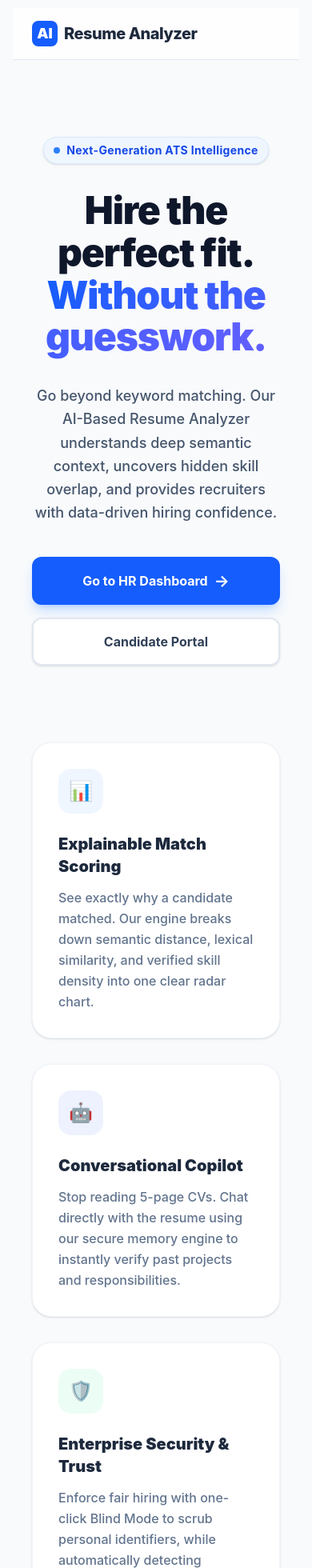
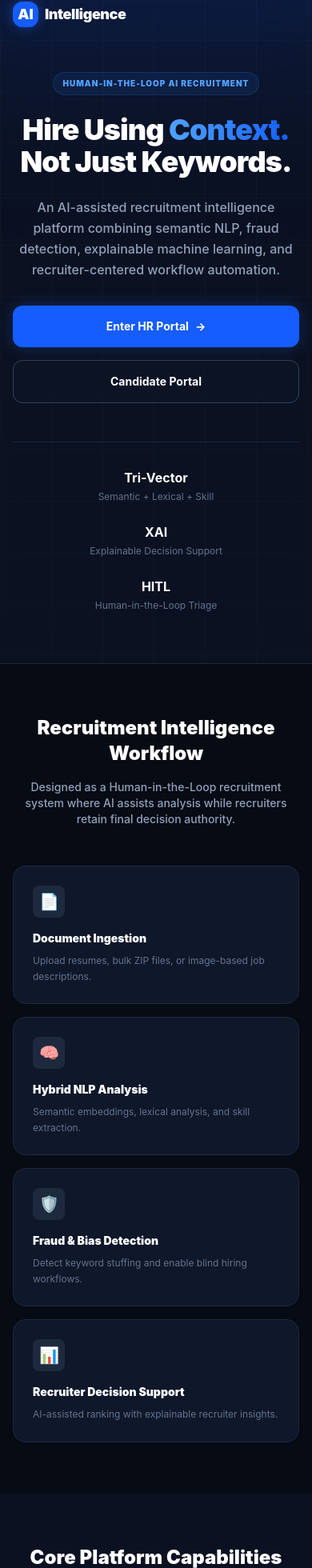
Before and after one commit to AnkithBinagekar/AI-Based-Resume-Analyzer-, a React app in the folder frontend/: page / in a window 390 px wide. Shown: the part 14-1974 px from the top of the page at 80% size. Built offline with nearby package versions, Linux system fonts and the light colour scheme; no server answers; the HTML template or start-up script is replaced by a standard one.

Commit message:
Updated and polished the Landing Page

```diff
--- a/frontend/src/App.css
+++ b/frontend/src/App.css
@@ -4,10 +4,12 @@
 * { box-sizing: border-box; }
 body, html { margin: 0; padding: 0; width: 100%; min-height: 100vh; background-color: #f4f7f8; font-family: 'Inter', sans-serif; color: #2c3e50; }
 
-#root { width: 100%; display: flex; justify-content: center; }
+/* 🚨 DELETE THE #root BLOCK THAT WAS HERE 🚨 */
 
 /* Expanded Container for Split-Screen */
 .container { width: 100%; max-width: 1300px; margin: 2rem auto; padding: 0 1.5rem; }
+
+/* ... (Keep the rest of your App.css exactly as it is) ... */
 
 .app-header { text-align: center; margin-bottom: 2rem; }
 h1 { font-size: clamp(2rem, 5vw, 2.5rem); font-weight: 700; color: #1a252f; margin: 0; }
--- a/frontend/src/App.jsx
+++ b/frontend/src/App.jsx
@@ -105,11 +105,12 @@ function NavigationBar() {
 function App() {
   return (
     <BrowserRouter>
-      {/* Make sure the main background fills the screen and prevents horizontal scrolling on phones */}
-      <div className="min-h-[100dvh] bg-slate-50 font-sans text-slate-900 overflow-x-hidden selection:bg-blue-200">
+      {/* Removed the hardcoded bg-slate-50 here so the dark landing page works! */}
+      <div className="min-h-[100dvh] font-sans text-slate-900 overflow-x-hidden selection:bg-blue-200">
         <NavigationBar />
 
-        <main className="max-w-7xl mx-auto px-4 sm:px-6 lg:px-8 py-6 md:py-10">
+        {/* 🚨 REMOVED the <main> padding and max-width classes so pages can be edge-to-edge */}
+        <main className="w-full">
           <Routes>
             <Route path="/" element={<LandingPage />} />
             <Route path="/login" element={<Login />} />
--- a/frontend/src/components/XAIDial.jsx
+++ b/frontend/src/components/XAIDial.jsx
@@ -8,19 +8,20 @@ const XAIDial = ({ featureBreakdown }) => {
   if (!featureBreakdown) return null;
 
   // Transform the backend decimals (0.0 to 1.0) into UI percentages (0 to 100)
+  // UPDATED: Translated subjects into "HR English"
   const data = [
     {
-      subject: 'Hard Skill Overlap',
+      subject: 'Matched Tools & Skills',
       score: Math.round(featureBreakdown.skill_overlap_score * 100),
       fullMark: 100,
     },
     {
-      subject: 'Semantic Context',
+      subject: 'Contextual Exp. (Semantic)',
       score: Math.round(featureBreakdown.semantic_score * 100),
       fullMark: 100,
     },
     {
-      subject: 'Lexical Match',
+      subject: 'Exact Keyword Match (Lexical)',
       score: Math.round(featureBreakdown.lexical_score * 100),
       fullMark: 100,
     }
@@ -40,24 +41,11 @@ const XAIDial = ({ featureBreakdown }) => {
   };
 
   return (
-    <div className="bg-white p-6 md:p-8 rounded-3xl shadow-sm border border-slate-200 w-full animate-in fade-in zoom-in-95 duration-500">
-      <div className="mb-2 flex flex-col md:flex-row md:items-center justify-between gap-2">
-        <div>
-          <h3 className="text-xl font-black text-slate-800 flex items-center gap-2">
-            <span className="text-blue-600">⬡</span> Explainable AI (XAI)
-          </h3>
-          <p className="text-sm text-slate-500 font-medium mt-1">
-            Random Forest Decision Vectors
-          </p>
-        </div>
-
-      </div>
-
-      {/* Explicit Height for Recharts */}
-      <div className="h-64 md:h-72 w-full mt-4">
+    <div className="w-full flex flex-col items-center">
+      <div className="h-64 w-full">
         <ResponsiveContainer width="100%" height="100%">
-          <RadarChart cx="50%" cy="50%" outerRadius="75%" data={data}>
-            <PolarGrid stroke="#e2e8f0" strokeDasharray="3 3" />
+          <RadarChart cx="50%" cy="50%" outerRadius="70%" data={data}>
+            <PolarGrid stroke="#e2e8f0" />
             <PolarAngleAxis
               dataKey="subject"
               tick={{ fill: '#475569', fontSize: 11, fontWeight: '800' }}
@@ -82,17 +70,18 @@ const XAIDial = ({ featureBreakdown }) => {
         </ResponsiveContainer>
       </div>
 
-      <div className="mt-4 pt-4 border-t border-slate-100 grid grid-cols-3 gap-2 text-center">
+      {/* UPDATED: Footer text to match the new HR terminology */}
+      <div className="mt-4 pt-4 border-t border-slate-100 grid grid-cols-3 gap-2 text-center w-full">
         <div>
-          <p className="text-[10px] font-bold text-slate-400 uppercase">Lexical</p>
+          <p className="text-[10px] font-bold text-slate-400 uppercase">Keyword Match</p>
           <p className="text-sm font-black text-slate-700">{data[2].score}%</p>
         </div>
         <div className="border-l border-r border-slate-100">
-          <p className="text-[10px] font-bold text-slate-400 uppercase">Semantic</p>
+          <p className="text-[10px] font-bold text-slate-400 uppercase">Contextual Exp.</p>
           <p className="text-sm font-black text-slate-700">{data[1].score}%</p>
         </div>
         <div>
-          <p className="text-[10px] font-bold text-slate-400 uppercase">Overlap</p>
+          <p className="text-[10px] font-bold text-slate-400 uppercase">Tools & Skills</p>
           <p className="text-sm font-black text-slate-700">{data[0].score}%</p>
         </div>
       </div>
--- a/frontend/src/pages/LandingPage.jsx
+++ b/frontend/src/pages/LandingPage.jsx
@@ -4,127 +4,244 @@ import { useNavigate } from 'react-router-dom';
 function LandingPage() {
   const navigate = useNavigate();
 
+  const handleLogin = (role) => {
+    localStorage.setItem('userRole', role);
+    if (role === 'recruiter') {
+      navigate('/hr');
+    } else {
+      navigate('/candidate');
+    }
+  };
+
   return (
-    <div className="min-h-screen flex flex-col relative bg-slate-50 overflow-hidden">
+    <div className="min-h-screen w-full bg-[#0B1121] text-slate-300 font-sans selection:bg-blue-500/30 relative overflow-x-hidden">
 
-      {/* Modern SaaS Background Pattern (Subtle dots) */}
-      <div className="absolute inset-0 -z-10 h-full w-full bg-slate-50 bg-[radial-gradient(#cbd5e1_1px,transparent_1px)] [background-size:24px_24px] opacity-60"></div>
+      {/* --- BACKGROUND GRID & GLOW EFFECTS --- */}
+      <div className="absolute inset-0 z-0 pointer-events-none flex justify-center">
+        <div className="absolute inset-0 bg-[linear-gradient(to_right,#1e293b_1px,transparent_1px),linear-gradient(to_bottom,#1e293b_1px,transparent_1px)] bg-[size:4rem_4rem] [mask-image:radial-gradient(ellipse_80%_50%_at_50%_0%,#000_70%,transparent_100%)] opacity-20"></div>
+        <div className="absolute top-[-20%] w-[1000px] h-[600px] bg-blue-600/20 blur-[120px] rounded-full pointer-events-none mix-blend-screen"></div>
+      </div>
 
-      {/* Navigation Bar */}
-      <nav className="w-full bg-white/80 backdrop-blur-md border-b border-slate-200 sticky top-0 z-50">
-        <div className="max-w-7xl mx-auto px-6 h-16 flex items-center justify-between">
-          <div className="flex items-center gap-2">
-            <div className="w-8 h-8 bg-blue-600 rounded-lg flex items-center justify-center text-white font-black text-lg">
-              AI
-            </div>
-            <span className="font-extrabold text-slate-800 tracking-tight text-xl">
-              Resume Analyzer
-            </span>
+      {/* --- NAVBAR --- */}
+      <nav className="relative z-10 w-full max-w-7xl mx-auto px-4 sm:px-6 py-4 sm:py-6 flex justify-between items-center animate-in fade-in slide-in-from-top-4 duration-500">
+        <div className="flex items-center gap-2 sm:gap-3">
+          <div className="w-8 h-8 sm:w-10 sm:h-10 bg-blue-600 rounded-xl flex items-center justify-center text-white font-black text-lg sm:text-xl shadow-[0_0_15px_rgba(37,99,235,0.5)]">
+            AI
           </div>
-          <div className="hidden sm:flex items-center gap-6">
-            <button
-              onClick={() => navigate('/hr')}
-              className="text-sm font-bold text-slate-500 hover:text-slate-800 transition-colors"
-            >
-              Recruiter Login
-            </button>
-            <button
-              onClick={() => navigate('/candidate')}
-              className="px-4 py-2 text-sm font-bold text-white bg-slate-900 hover:bg-slate-800 rounded-lg transition-all shadow-sm"
-            >
-              Upload Resume
-            </button>
-          </div>
+          <span className="text-lg sm:text-xl font-black text-white tracking-tight">
+            Intelligence<span className="text-slate-400 font-medium hidden sm:inline">ATS</span>
+          </span>
+        </div>
+        <div className="hidden md:flex gap-8 text-sm font-semibold text-slate-400">
+          <a href="#workflow" className="hover:text-white transition-colors">Features</a>
+          <a href="#workflow" className="hover:text-white transition-colors">Workflow</a>
+          <a href="#capabilities" className="hover:text-white transition-colors">Security</a>
         </div>
       </nav>
 
-      {/* Main Content Area */}
-      <main className="flex-1 flex flex-col items-center pt-24 pb-20">
+      {/* --- HERO SECTION --- */}
+      <main className="relative z-10 w-full max-w-7xl mx-auto px-4 sm:px-6 pt-10 sm:pt-16 pb-16 sm:pb-24 grid lg:grid-cols-2 gap-12 lg:gap-16 items-center">
 
-        {/* Hero Section */}
-        <div className="text-center max-w-4xl mx-auto px-6 mb-24 animate-in fade-in slide-in-from-bottom-4 duration-700">
-
-          <div className="inline-flex items-center gap-2 px-3 py-1.5 rounded-full bg-blue-50 text-blue-700 text-sm font-bold tracking-wide mb-8 border border-blue-100 shadow-sm">
-            <span className="relative flex h-2 w-2">
-              <span className="animate-ping absolute inline-flex h-full w-full rounded-full bg-blue-400 opacity-75"></span>
-              <span className="relative inline-flex rounded-full h-2 w-2 bg-blue-500"></span>
-            </span>
-            Next-Generation ATS Intelligence
+        {/* LEFT COLUMN: Copy & CTA */}
+        <div className="animate-in fade-in slide-in-from-left-8 duration-700 text-center lg:text-left">
+          <div className="inline-flex items-center gap-2 px-3 py-1.5 rounded-full bg-blue-500/10 border border-blue-500/20 text-blue-400 text-[10px] font-black tracking-widest uppercase mb-6 sm:mb-8 shadow-sm">
+            Human-In-The-Loop AI Recruitment
           </div>
 
-          <h1 className="text-5xl md:text-7xl font-black tracking-tight mb-8 text-slate-900 leading-[1.1]">
-            Hire the perfect fit. <br />
-            <span className="text-transparent bg-clip-text bg-gradient-to-r from-blue-600 to-indigo-500">
-              Without the guesswork.
-            </span>
+          <h1 className="text-4xl sm:text-5xl lg:text-7xl font-black text-white tracking-tight leading-[1.1] mb-6">
+            Hire Using <br className="hidden sm:block" />
+            <span className="text-transparent bg-clip-text bg-gradient-to-r from-blue-400 to-blue-600">Context.</span> <br />
+            Not Just Keywords.
           </h1>
 
-          <p className="text-lg md:text-xl text-slate-600 mb-10 leading-relaxed max-w-2xl mx-auto font-medium">
-            Go beyond keyword matching. Our AI-Based Resume Analyzer understands deep semantic context, uncovers hidden skill overlap, and provides recruiters with data-driven hiring confidence.
+          <p className="text-base sm:text-lg font-medium text-slate-400 mb-8 sm:mb-10 max-w-xl mx-auto lg:mx-0 leading-relaxed">
+            An AI-assisted recruitment intelligence platform combining semantic NLP, fraud detection, explainable machine learning, and recruiter-centered workflow automation.
           </p>
 
-          <div className="flex flex-col sm:flex-row justify-center gap-4">
+          <div className="flex flex-col sm:flex-row items-center justify-center lg:justify-start gap-4 mb-12 sm:mb-16">
             <button
-              onClick={() => navigate('/hr')}
-              className="px-8 py-4 text-base font-bold text-white bg-blue-600 hover:bg-blue-700 rounded-xl shadow-lg shadow-blue-500/25 transition-all active:scale-95 flex items-center justify-center gap-2"
+              onClick={() => handleLogin('recruiter')}
+              className="w-full sm:w-auto px-8 py-4 bg-blue-600 hover:bg-blue-500 text-white rounded-xl font-bold text-sm transition-all shadow-[0_0_20px_rgba(37,99,235,0.3)] active:scale-95 flex items-center justify-center gap-2 group"
             >
-              Go to HR Dashboard <span className="text-xl">→</span>
+              Enter HR Portal <span className="group-hover:translate-x-1 transition-transform">→</span>
             </button>
             <button
-              onClick={() => navigate('/candidate')}
-              className="px-8 py-4 text-base font-bold text-slate-700 bg-white border-2 border-slate-200 hover:border-slate-300 hover:bg-slate-50 rounded-xl transition-all active:scale-95 shadow-sm"
+              onClick={() => handleLogin('candidate')}
+              className="w-full sm:w-auto px-8 py-4 bg-slate-900/50 hover:bg-slate-800 border border-slate-700 text-white rounded-xl font-bold text-sm transition-all active:scale-95 flex items-center justify-center"
             >
               Candidate Portal
             </button>
           </div>
+
+          {/* Micro-Features Row */}
+          <div className="grid grid-cols-1 sm:grid-cols-3 gap-6 border-t border-slate-800 pt-8 text-center sm:text-left">
+            <div>
+              <h4 className="text-white font-bold text-base sm:text-lg">Tri-Vector</h4>
+              <p className="text-xs text-slate-500 mt-1">Semantic + Lexical + Skill</p>
+            </div>
+            <div>
+              <h4 className="text-white font-bold text-base sm:text-lg">XAI</h4>
+              <p className="text-xs text-slate-500 mt-1">Explainable Decision Support</p>
+            </div>
+            <div>
+              <h4 className="text-white font-bold text-base sm:text-lg">HITL</h4>
+              <p className="text-xs text-slate-500 mt-1">Human-in-the-Loop Triage</p>
+            </div>
+          </div>
         </div>
 
-        {/* Features Grid */}
-        <div className="grid grid-cols-1 md:grid-cols-3 gap-8 max-w-6xl w-full px-6">
+        {/* RIGHT COLUMN: CSS-Built Dashboard Mockup */}
+        <div className="relative w-full max-w-md mx-auto aspect-square md:aspect-auto md:h-[550px] animate-in fade-in slide-in-from-right-8 duration-700 hidden lg:block">
+          <div className="absolute inset-0 bg-blue-500/5 blur-[80px] rounded-full"></div>
 
-          {/* Feature 1 */}
-          <div className="bg-white p-8 rounded-3xl shadow-sm border border-slate-100 hover:shadow-xl hover:-translate-y-1 transition-all duration-300 group">
-            <div className="w-14 h-14 bg-blue-50 text-blue-600 rounded-2xl flex items-center justify-center text-2xl mb-6 group-hover:scale-110 transition-transform">
-              📊
+          <div className="absolute top-1/2 left-1/2 -translate-x-1/2 -translate-y-1/2 w-[110%] bg-[#0F172A] border border-slate-800 rounded-2xl shadow-2xl overflow-hidden backdrop-blur-xl flex flex-col">
+            <div className="bg-[#1E293B]/50 px-4 py-3 flex items-center gap-2 border-b border-slate-800">
+              <div className="flex gap-1.5">
+                <div className="w-3 h-3 rounded-full bg-red-500/80"></div>
+                <div className="w-3 h-3 rounded-full bg-amber-500/80"></div>
+                <div className="w-3 h-3 rounded-full bg-emerald-500/80"></div>
+              </div>
+              <div className="flex-1 text-center text-[10px] text-slate-500 font-bold uppercase tracking-widest">
+                Recruiter Intelligence Dashboard
+              </div>
             </div>
-            <h3 className="text-xl font-black text-slate-800 mb-3">Explainable Match Scoring</h3>
-            <p className="text-slate-500 leading-relaxed font-medium">
-              See exactly why a candidate matched. Our engine breaks down semantic distance, lexical similarity, and verified skill density into one clear radar chart.
+
+            <div className="p-6 space-y-6">
+              <div className="flex justify-between items-start">
+                <div>
+                  <h3 className="text-lg xl:text-xl font-black text-white">Senior Backend Engineer</h3>
+                  <p className="text-xs text-slate-400 mt-1">Contextual Match: 84%</p>
+                </div>
+                <span className="px-3 py-1 bg-emerald-500/10 border border-emerald-500/20 text-emerald-400 rounded-full text-[10px] xl:text-xs font-bold shadow-[0_0_10px_rgba(16,185,129,0.1)]">
+                  Shortlisted
+                </span>
+              </div>
+
+              <div className="space-y-4 pt-4 border-t border-slate-800/50">
+                <div className="space-y-2">
+                  <div className="flex justify-between text-xs font-bold text-slate-400">
+                    <span>Technical Skill Alignment</span>
+                    <span className="text-slate-300">88%</span>
+                  </div>
+                  <div className="w-full h-2 bg-slate-800 rounded-full overflow-hidden">
+                    <div className="w-[88%] h-full bg-blue-600 rounded-full shadow-[0_0_10px_rgba(37,99,235,0.8)]"></div>
+                  </div>
+                </div>
+                <div className="space-y-2">
+                  <div className="flex justify-between text-xs font-bold text-slate-400">
+                    <span>Contextual Experience</span>
+                    <span className="text-slate-300">81%</span>
+                  </div>
+                  <div className="w-full h-2 bg-slate-800 rounded-full overflow-hidden">
+                    <div className="w-[81%] h-full bg-indigo-500 rounded-full shadow-[0_0_10px_rgba(99,102,241,0.8)]"></div>
+                  </div>
+                </div>
+                <div className="space-y-2">
+                  <div className="flex justify-between text-xs font-bold text-slate-400">
+                    <span>Exact Keyword Match</span>
+                    <span className="text-slate-300">73%</span>
+                  </div>
+                  <div className="w-full h-2 bg-slate-800 rounded-full overflow-hidden">
+                    <div className="w-[73%] h-full bg-cyan-500 rounded-full shadow-[0_0_10px_rgba(6,182,212,0.8)]"></div>
+                  </div>
+                </div>
+              </div>
+
+              <div className="mt-4 p-4 rounded-xl bg-red-950/30 border border-red-900/50">
+                <h4 className="text-xs font-bold text-red-400 mb-1 flex items-center gap-2">
+                  <span className="w-1.5 h-1.5 bg-red-500 rounded-full animate-pulse"></span>
+                  Potential ATS Manipulation Detected
+                </h4>
+                <p className="text-[10px] text-red-400/80 leading-relaxed">
+                  Abnormal keyword density detected with low contextual alignment. Resume flagged for manual review.
+                </p>
+              </div>
+
+              <div className="mt-2 p-4 rounded-xl bg-slate-800/30 border border-slate-700/50">
+                <h4 className="text-xs font-bold text-white mb-1">AI Decision Summary</h4>
+                <p className="text-[10px] text-slate-400 leading-relaxed">
+                  Candidate demonstrates strong backend engineering alignment with relevant API development experience but lacks production Kubernetes exposure.
+                </p>
+              </div>
+            </div>
+          </div>
+        </div>
+      </main>
+
+      {/* --- SECTION 1: WORKFLOW --- */}
+      <section id="workflow" className="relative z-10 w-full py-16 sm:py-24 border-t border-slate-800 bg-[#070B14]">
+        <div className="max-w-7xl mx-auto px-4 sm:px-6">
+          <div className="text-center mb-12 sm:mb-16">
+            <h2 className="text-2xl sm:text-3xl md:text-4xl font-black text-white mb-4">Recruitment Intelligence Workflow</h2>
+            <p className="text-sm sm:text-base text-slate-400 font-medium max-w-2xl mx-auto">
+              Designed as a Human-in-the-Loop recruitment system where AI assists analysis while recruiters retain final decision authority.
             </p>
           </div>
 
-          {/* Feature 2 */}
-          <div className="bg-white p-8 rounded-3xl shadow-sm border border-slate-100 hover:shadow-xl hover:-translate-y-1 transition-all duration-300 group">
-            <div className="w-14 h-14 bg-indigo-50 text-indigo-600 rounded-2xl flex items-center justify-center text-2xl mb-6 group-hover:scale-110 transition-transform">
-              🤖
+          <div className="grid grid-cols-1 sm:grid-cols-2 lg:grid-cols-4 gap-4 sm:gap-6">
+            <div className="bg-[#0F172A] p-6 sm:p-8 rounded-2xl border border-slate-800 hover:border-slate-700 transition-colors">
+              <div className="w-10 h-10 mb-4 sm:mb-6 bg-slate-800 flex items-center justify-center rounded-lg text-xl">📄</div>
+              <h3 className="text-sm font-black text-white mb-2">Document Ingestion</h3>
+              <p className="text-xs text-slate-500 leading-relaxed">Upload resumes, bulk ZIP files, or image-based job descriptions.</p>
             </div>
-            <h3 className="text-xl font-black text-slate-800 mb-3">Conversational Copilot</h3>
-            <p className="text-slate-500 leading-relaxed font-medium">
-              Stop reading 5-page CVs. Chat directly with the resume using our secure memory engine to instantly verify past projects and responsibilities.
+            <div className="bg-[#0F172A] p-6 sm:p-8 rounded-2xl border border-slate-800 hover:border-slate-700 transition-colors">
+              <div className="w-10 h-10 mb-4 sm:mb-6 bg-slate-800 flex items-center justify-center rounded-lg text-xl">🧠</div>
+              <h3 className="text-sm font-black text-white mb-2">Hybrid NLP Analysis</h3>
+              <p className="text-xs text-slate-500 leading-relaxed">Semantic embeddings, lexical analysis, and skill extraction.</p>
+            </div>
+            <div className="bg-[#0F172A] p-6 sm:p-8 rounded-2xl border border-slate-800 hover:border-slate-700 transition-colors">
+              <div className="w-10 h-10 mb-4 sm:mb-6 bg-slate-800 flex items-center justify-center rounded-lg text-xl">🛡️</div>
+              <h3 className="text-sm font-black text-white mb-2">Fraud & Bias Detection</h3>
+              <p className="text-xs text-slate-500 leading-relaxed">Detect keyword stuffing and enable blind hiring workflows.</p>
+            </div>
+            <div className="bg-[#0F172A] p-6 sm:p-8 rounded-2xl border border-slate-800 hover:border-slate-700 transition-colors">
+              <div className="w-10 h-10 mb-4 sm:mb-6 bg-slate-800 flex items-center justify-center rounded-lg text-xl">📊</div>
+              <h3 className="text-sm font-black text-white mb-2">Recruiter Decision Support</h3>
+              <p className="text-xs text-slate-500 leading-relaxed">AI-assisted ranking with explainable recruiter insights.</p>
+            </div>
+          </div>
+        </div>
+      </section>
+
+      {/* --- SECTION 2: CAPABILITIES --- */}
+      <section id="capabilities" className="relative z-10 w-full py-16 sm:py-24 bg-[#0B1121]">
+        <div className="max-w-7xl mx-auto px-4 sm:px-6">
+          <div className="text-center mb-12 sm:mb-16">
+            <h2 className="text-2xl sm:text-3xl md:text-4xl font-black text-white mb-4">Core Platform Capabilities</h2>
+            <p className="text-sm sm:text-base text-slate-400 font-medium max-w-2xl mx-auto">
+              Built using local NLP pipelines, explainable machine learning, and controlled generative AI assistance.
             </p>
           </div>
 
-          {/* Feature 3 */}
-          <div className="bg-white p-8 rounded-3xl shadow-sm border border-slate-100 hover:shadow-xl hover:-translate-y-1 transition-all duration-300 group">
-            <div className="w-14 h-14 bg-emerald-50 text-emerald-600 rounded-2xl flex items-center justify-center text-2xl mb-6 group-hover:scale-110 transition-transform">
-              🛡️
+          <div className="grid grid-cols-1 md:grid-cols-3 gap-4 sm:gap-6">
+            <div className="bg-gradient-to-b from-[#0F172A] to-[#070B14] p-6 sm:p-8 rounded-2xl border border-slate-800">
+              <h3 className="text-base sm:text-lg font-black text-white mb-3">Hybrid ML Engine</h3>
+              <p className="text-xs sm:text-sm text-slate-400 leading-relaxed">Combines semantic analysis, skill extraction, and lexical scoring through a Random Forest ensemble.</p>
             </div>
-            <h3 className="text-xl font-black text-slate-800 mb-3">Enterprise Security & Trust</h3>
-            <p className="text-slate-500 leading-relaxed font-medium">
-              Enforce fair hiring with one-click Blind Mode to scrub personal identifiers, while automatically detecting invisible fonts and formatting fraud.
-            </p>
+            <div className="bg-gradient-to-b from-[#0F172A] to-[#070B14] p-6 sm:p-8 rounded-2xl border border-slate-800">
+              <h3 className="text-base sm:text-lg font-black text-white mb-3">Recruiter Copilot</h3>
+              <p className="text-xs sm:text-sm text-slate-400 leading-relaxed">Retrieval-Augmented candidate querying using vector search and grounded AI responses.</p>
+            </div>
+            <div className="bg-gradient-to-b from-[#0F172A] to-[#070B14] p-6 sm:p-8 rounded-2xl border border-slate-800">
+              <h3 className="text-base sm:text-lg font-black text-white mb-3">Blind Hiring Mode</h3>
+              <p className="text-xs sm:text-sm text-slate-400 leading-relaxed">Automatically removes personally identifiable information during recruiter screening.</p>
+            </div>
           </div>
+        </div>
+      </section>
 
+      {/* --- FOOTER --- */}
+      <footer className="relative z-10 w-full border-t border-slate-800 bg-[#070B14] py-8">
+        <div className="max-w-7xl mx-auto px-4 sm:px-6 flex flex-col md:flex-row justify-between items-center gap-4 text-center md:text-left">
+          <div>
+            <h4 className="text-white font-black">IntelligenceATS</h4>
+            <p className="text-[9px] sm:text-[10px] text-slate-500 uppercase tracking-widest mt-1">AI-Assisted Recruitment Intelligence Platform</p>
+          </div>
+          <div className="text-[9px] sm:text-[10px] text-slate-600 uppercase tracking-widest font-bold">
+            &copy; Ankith Binagekar
+          </div>
         </div>
-      </main>
-
-      {/* Simple Footer */}
-      <footer className="w-full border-t border-slate-200 bg-white py-8 text-center">
-        <p className="text-slate-400 font-medium text-sm">
-          © {new Date().getFullYear()} AI Based Resume Analyzer. Enterprise ATS Intelligence.
-        </p>
       </footer>
-
     </div>
   );
 }
```
Also changed, not shown: frontend/src/pages/HrDashboard.jsx (+48 -56 lines).
